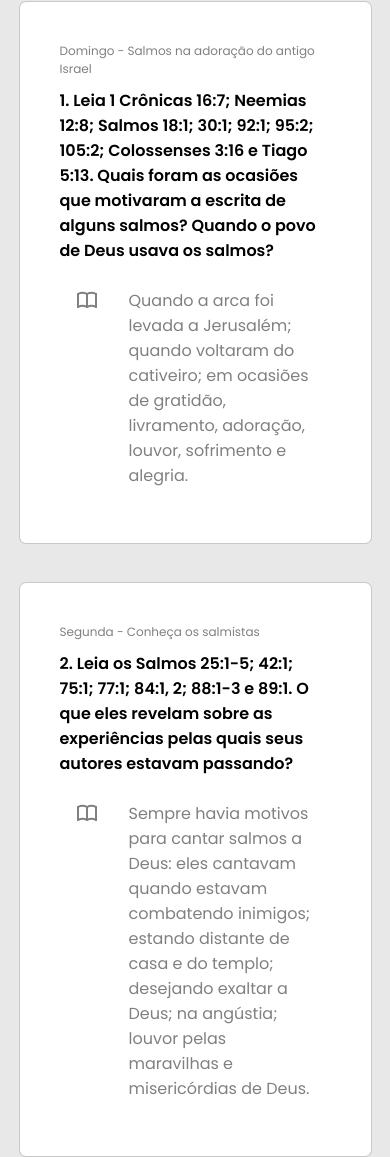
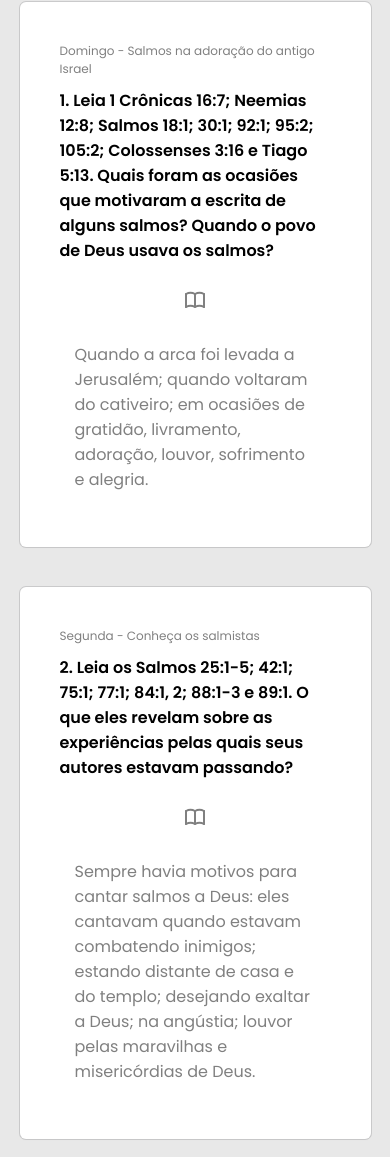
Before and after one commit to dls76/les, a plain HTML site: page index.html in a window 390 px wide. Shown: the part 704-1861 px from the top of the page. Drawn offline with Linux system fonts and the light colour scheme.

Commit message:
Update global.css
Corrigido seletor da classe resposta

```diff
--- a/css/global.css
+++ b/css/global.css
@@ -110,7 +110,7 @@ footer div {
 
 @media (max-width: 600px) {
 
- .respostas {
+ .resposta {
   display: block;
  }
 
```
